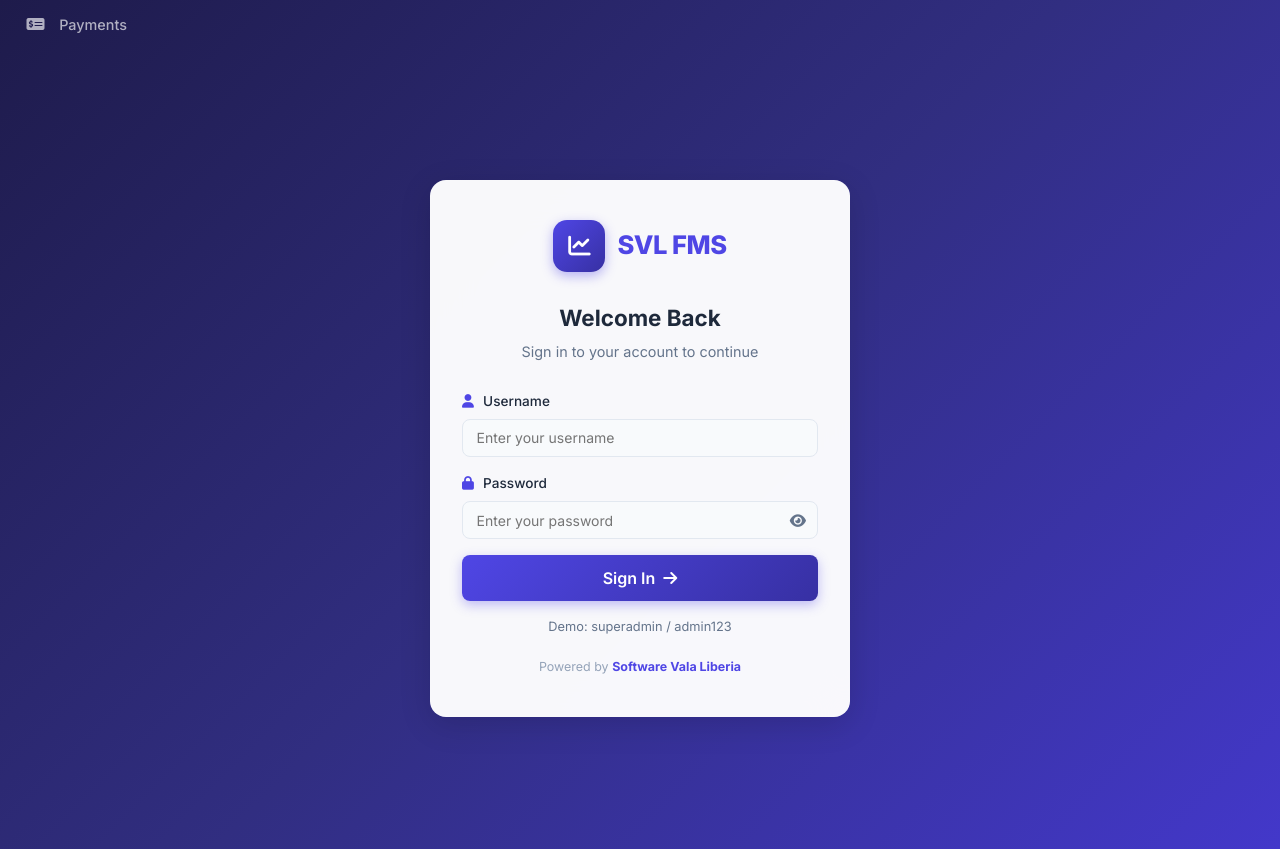
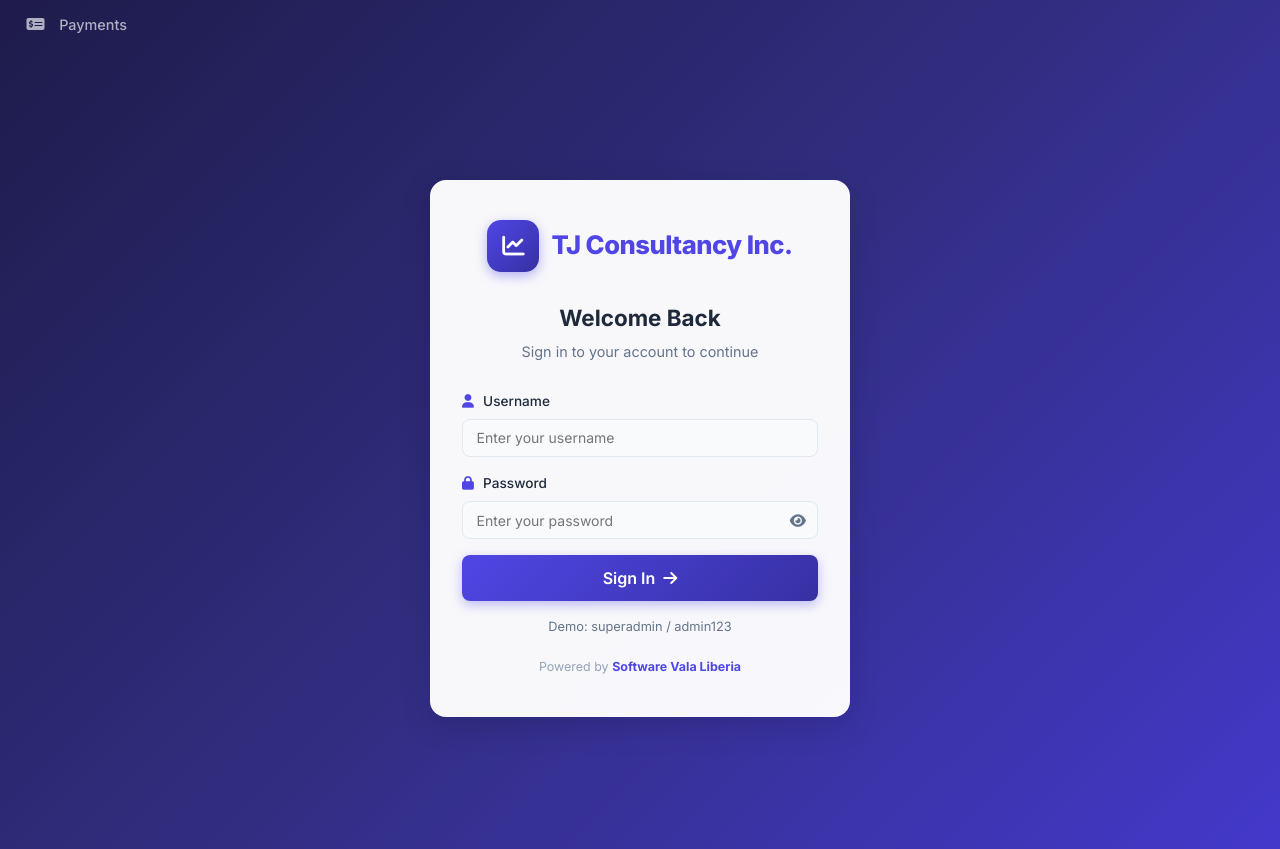
Before and after one commit to softwarevalalib/tjconsultancyinc, a plain HTML site: page index.html in a window 1280 px wide. Drawn offline with nearby package versions, Linux system fonts and the light colour scheme; no server answers.

Commit message:
Update company name from SVL FMS to TJ Consultancy Inc.

```diff
--- a/index.html
+++ b/index.html
@@ -26,7 +26,7 @@
         <div class="login-logo" id="login-logo">
           <div class="logo-circle"><i class="fas fa-chart-line"></i></div>
           <span class="login-company-name" id="login-company-name"
-            >SVL FMS</span
+            >TJ Consultancy Inc.</span
           >
         </div>
         <h2>Welcome Back</h2>
@@ -91,7 +91,7 @@
               <span class="company-title" id="sidebar-company-name"
                 >TJ Consultancy Inc.</span
               >
-              <span class="company-sub">SVL FMS</span>
+              <span class="company-sub">TJ Consultancy Inc.</span>
             </div>
           </div>
           <button
```
